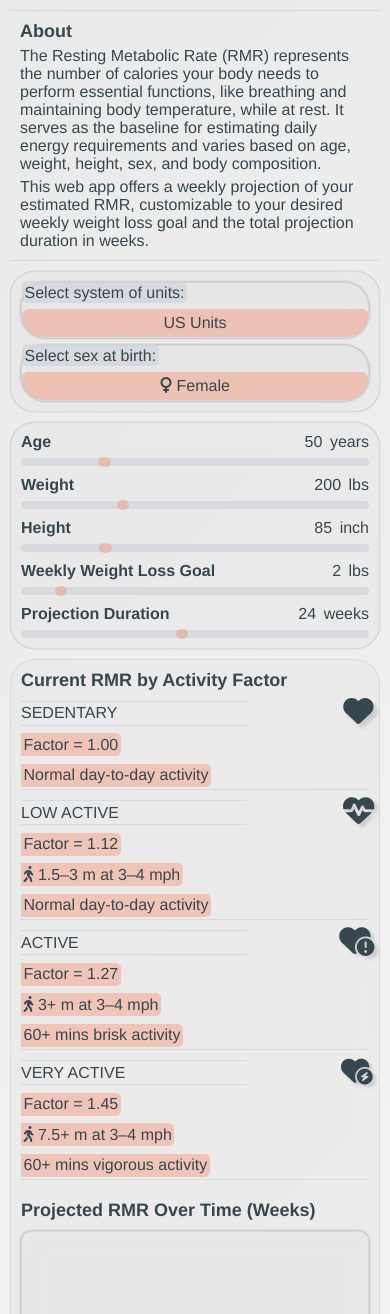
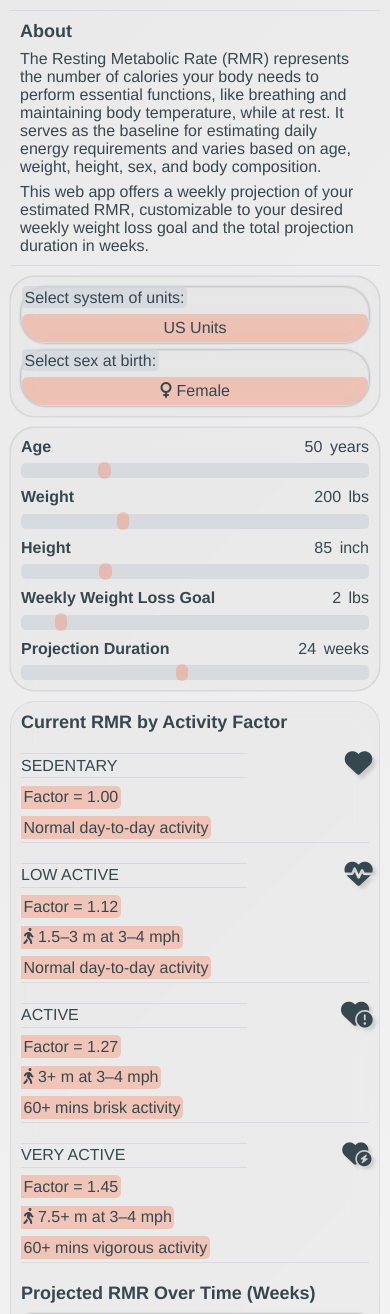
Before and after one commit to yifattih/rmr-projection-ui, a Flask app: page / in a window 390 px wide. Shown: the part 78-1392 px from the top of the page. Run offline with Flask 3, Linux system fonts and the light colour scheme; a map, chart or similar area stays blank; parts of the project's set-up code (start-up, migrations or seed data) failed here and were passed over; some libraries are stand-ins or nearby versions.

Commit message:
fix: update CSS media queries
- include target screen size breakpoints
- fix layout for elements
- fix UI responsiveness for tables and desktop

Close #39
Close #40
Close #41

```diff
--- a/app/src/static/script.js
+++ b/app/src/static/script.js
@@ -6,7 +6,7 @@ $(document).ready(function () {
     // Fix chart container dimensions same as parent
     const context = $("#chartContext");
     context.attr('width', $(".chart-container").width());
-    context.attr('height', $(".chart-container").height()*2); // Adjust height as needed
+    context.attr('height', $(".chart-container").height()*2.10); // Adjust height as needed
 
     // Initial data transmission to server with default settings
     sendData(sex, units);
--- a/app/src/static/styles.css
+++ b/app/src/static/styles.css
@@ -96,7 +94,7 @@ body .main-container {
 section.about {
   display: flex;
   flex-direction: column;
-  gap: var(--gap-small);
+  gap: var(--gap-medium);
   color: var(--font-color-primary);
   padding: var(--padding-large);
   border-top: var(--width-xsmall) double var(--border-color);
@@ -294,7 +292,7 @@ section.toggles input:checked + label .action span.option-2 {
 .range input[type="range"]::-webkit-slider-runnable-track {
   background-color: var(--border-color);
   border-radius: var(--border-radius-medium);
-  height: 0.75rem;
+  height: 1.5rem;
 }
 
 /* slider thumb */
@@ -306,7 +304,7 @@ section.toggles input:checked + label .action span.option-2 {
   /*custom styles*/
   background-color: var(--button-color-primary);
   border-radius: var(--border-radius-large);
-  height: 1rem;
+  height: 1.75rem;
   width: 1.25rem;
 }
 
@@ -321,7 +319,7 @@ section.toggles input:checked + label .action span.option-2 {
 .range input[type="range"]::-moz-range-track {
   background-color: var(--border-color);
   border-radius: var(--border-radius-medium);
-  height: 0.75rem;
+  height: 1.5rem;
 }
 
 /* slider thumb */
@@ -331,7 +329,7 @@ section.toggles input:checked + label .action span.option-2 {
   /*custom styles*/
   background-color: var(--button-color-primary);
   border-radius: var(--border-radius-large);
-  height: 1rem;
+  height: 1.75rem;
   width: 1.25rem;
 }
 
@@ -365,7 +361,7 @@ section.toggles input:checked + label .action span.option-2 {
   flex-flow: row wrap;
   justify-content: space-between;
   align-items: center;
-  gap: var(--gap-large);
+  gap: var(--gap-big);
 }
 
 .activity-factor h2 {
```
Also changed, not shown: other parts of app/src/static/styles.css (+95 -6 lines).
